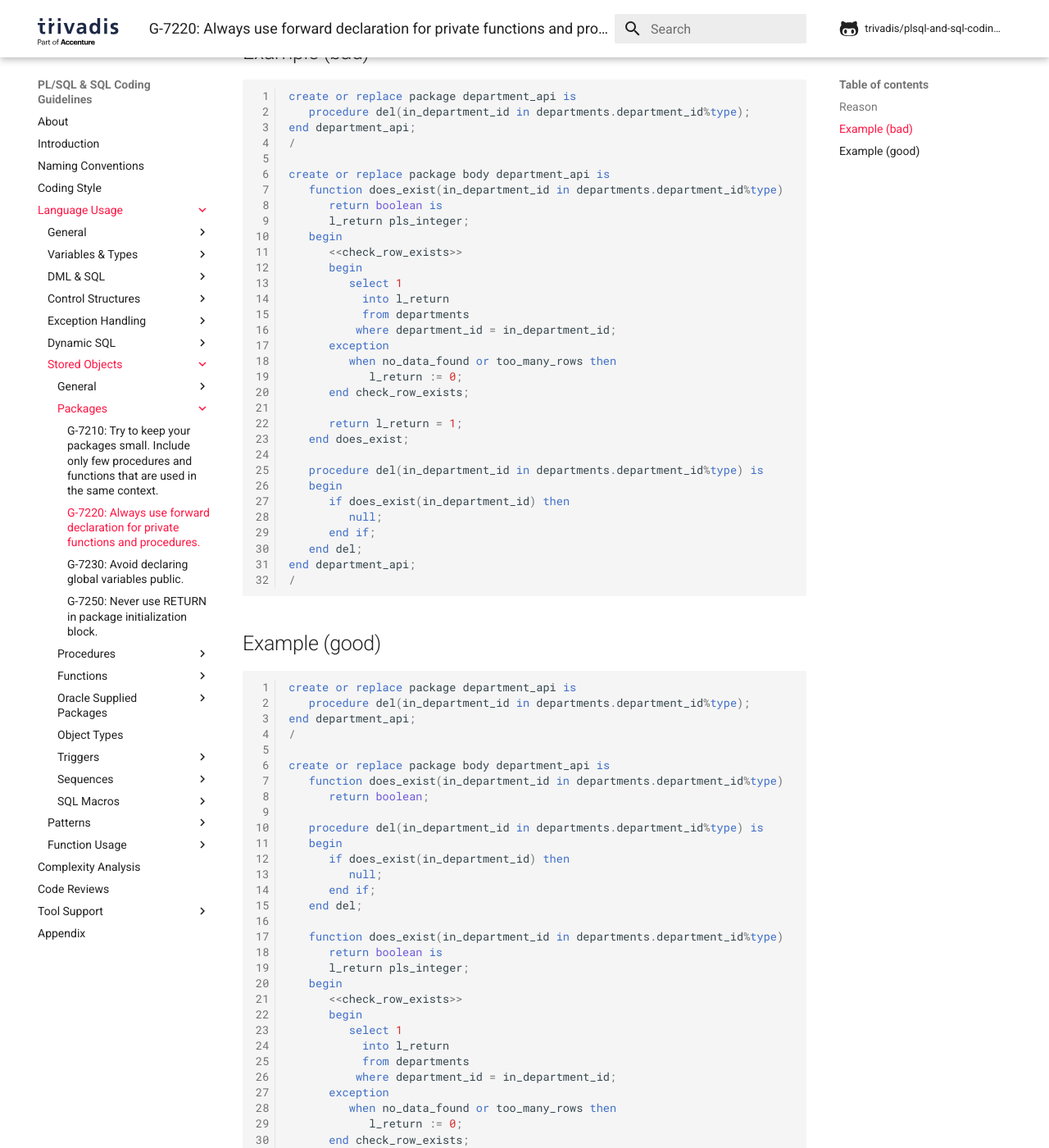
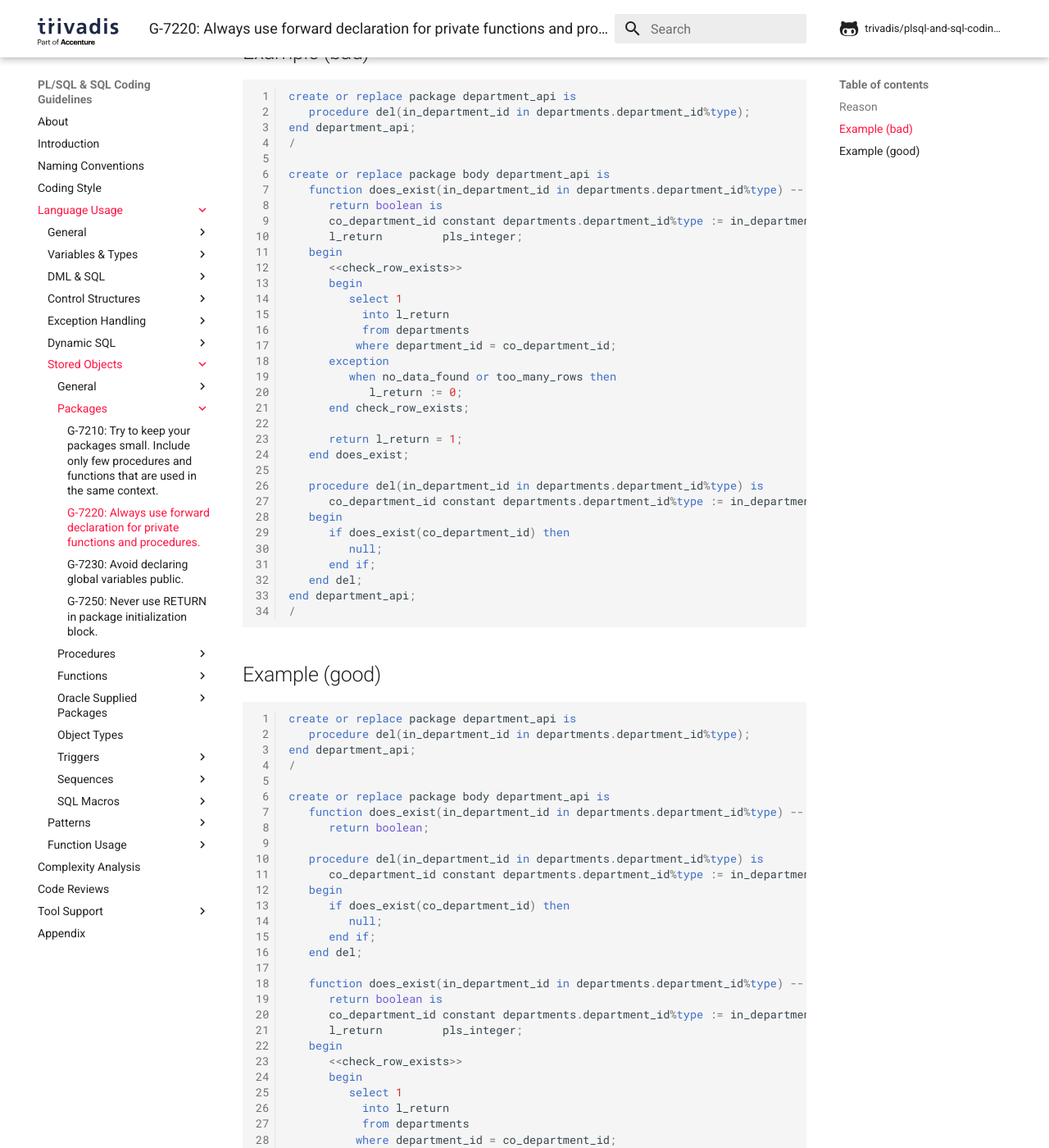
Before and after one commit to Trivadis/plsql-and-sql-coding-guidelines, an MkDocs documentation site: the page built from docs/4-language-usage/7-stored-objects/2-packages/g-7220.md, in a window 1280 px wide and 1400 px high, scrolled down 463 px. Shown: the whole window at 82% size. Built offline with MkDocs 1.6.1 and Material for MkDocs 9.7.7, drawn with Linux system fonts in a browser that asks for light colours; comment, search, counter and statistics services are not loaded; the version menu is left out.

Commit message:
Fix G-8310, fix/explain G-7460

```diff
--- a/docs/4-language-usage/7-stored-objects/2-packages/g-7220.md
+++ b/docs/4-language-usage/7-stored-objects/2-packages/g-7220.md
@@ -16,16 +16,17 @@
 /
 
 create or replace package body department_api is
-   function does_exist(in_department_id in departments.department_id%type)
+   function does_exist(in_department_id in departments.department_id%type) -- violates also G-7460
       return boolean is
-      l_return pls_integer;
+      co_department_id constant departments.department_id%type := in_department_id;
+      l_return         pls_integer;
    begin
       <<check_row_exists>>
       begin
          select 1
            into l_return
            from departments
-          where department_id = in_department_id;
+          where department_id = co_department_id;
       exception
          when no_data_found or too_many_rows then
             l_return := 0;
@@ -35,8 +36,9 @@
    end does_exist;
 
    procedure del(in_department_id in departments.department_id%type) is
+      co_department_id constant departments.department_id%type := in_department_id;
    begin
-      if does_exist(in_department_id) then
+      if does_exist(co_department_id) then
          null;
       end if;
    end del;
@@ -53,26 +55,28 @@
 /
 
 create or replace package body department_api is
-   function does_exist(in_department_id in departments.department_id%type)
+   function does_exist(in_department_id in departments.department_id%type) -- NOSONAR: non-deterministic
       return boolean;
 
    procedure del(in_department_id in departments.department_id%type) is
+      co_department_id constant departments.department_id%type := in_department_id;
    begin
-      if does_exist(in_department_id) then
+      if does_exist(co_department_id) then
          null;
       end if;
    end del;
 
-   function does_exist(in_department_id in departments.department_id%type)
+   function does_exist(in_department_id in departments.department_id%type) -- NOSONAR: non-deterministic
       return boolean is
-      l_return pls_integer;
+      co_department_id constant departments.department_id%type := in_department_id;
+      l_return         pls_integer;
    begin
       <<check_row_exists>>
       begin
          select 1
            into l_return
            from departments
-          where department_id = in_department_id;
+          where department_id = co_department_id;
       exception
          when no_data_found or too_many_rows then
             l_return := 0;
```
